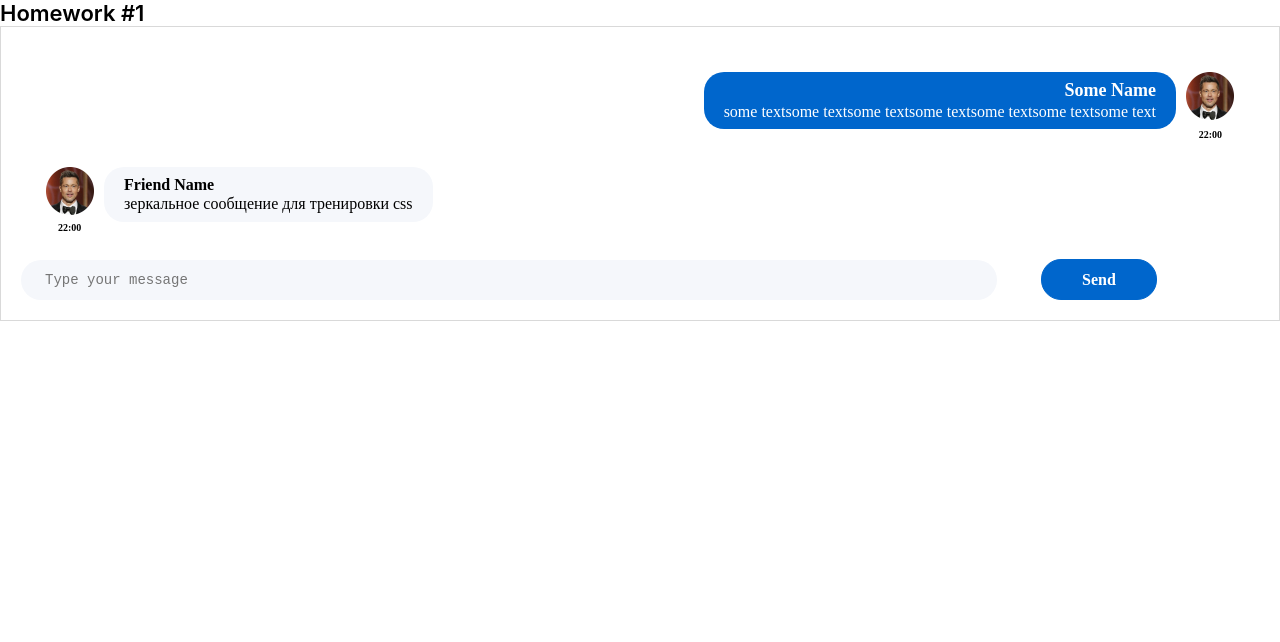
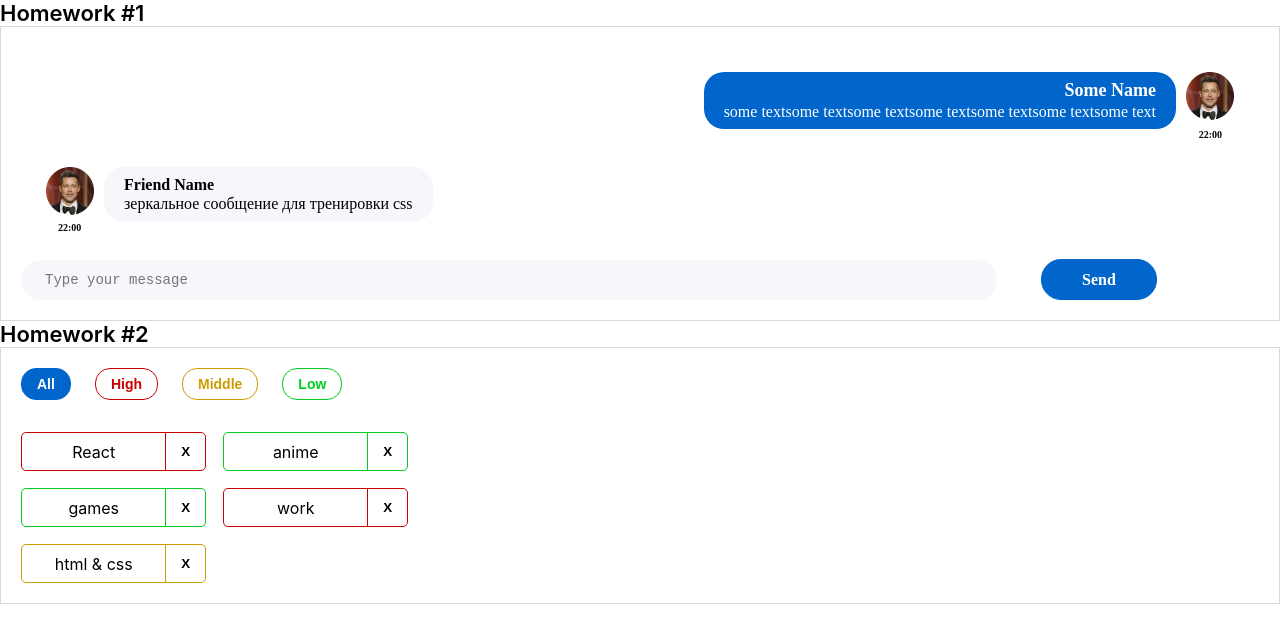
Before and after one commit to Dmitry-Poltaradnev/hws2, a React (Create React App) app: page / in a window 1280 px wide. Shown: the top 642 px of the page. Built offline with nearby package versions, Linux system fonts and the light colour scheme.

Commit message:
add: solve for hw2s2

```diff
--- a/src/s1-main/App.tsx
+++ b/src/s1-main/App.tsx
@@ -1,13 +1,14 @@
 import React from 'react'
 import s from './App.module.css'
 import HW1 from '../s2-homeworks/hw01/HW1'
+import HW2 from "../s2-homeworks/hw02/HW2";
 
 function App() {
     return (
         <div className={s.App}>
             <HW1/>
             {/*раскомментировать по ходу выполнения*/}
-            {/*<HW2/>*/}
+            <HW2/>
             {/*<HW3/>*/}
             {/*<HW4/>*/}
 
--- a/src/s2-homeworks/hw02/HW2.tsx
+++ b/src/s2-homeworks/hw02/HW2.tsx
@@ -5,7 +5,7 @@
 /*
 * 1 - описать типы AffairPriorityType, AffairType
 * 2 - указать нужный тип для defaultAffairs
-* 3 - дописать типы и логику функции filterAffairs и проверить её тестами
+* 3 - дописать типы и логику функции filterAffairs и проверить её тестами |||||
 * 4 - выполнить пункт 3 для функции deleteAffair
 * 5 - указать нужный тип в useState с affairs
 * 6 - дописать тип и логику функции deleteAffairCallback
@@ -17,16 +17,17 @@
 * */
 
 // types
-export type AffairPriorityType = any // need to fix any
+export type AffairPriorityType = 'high' | 'low' | 'middle'
+
 export type AffairType = {
-    _id: any // need to fix any
-    name: any // need to fix any
+    _id: number
+    name: string
     priority: AffairPriorityType
 }
 export type FilterType = 'all' | AffairPriorityType
 
 // constants
-const defaultAffairs: any = [ // need to fix any
+const defaultAffairs: AffairType[] = [ // need to fix any
     {_id: 1, name: 'React', priority: 'high'}, // студенты могут изменить содержимое name и количество элементов в массиве, ...priority не менять!
     {_id: 2, name: 'anime', priority: 'low'},
     {_id: 3, name: 'games', priority: 'low'},
@@ -35,23 +36,25 @@
 ]
 
 // pure helper functions
-export const filterAffairs = (affairs: any, filter: any): any => { // need to fix any
+export const filterAffairs = (affairs: AffairType[], filter: FilterType): any => { // need to fix any
+   if(filter === 'all')  return affairs // need to fix
+    return affairs.filter(el=> el.priority === filter)
 
+}
 
-    return affairs // need to fix
-}
-export const deleteAffair = (affairs: any, _id: any): any => { // need to fix any
-
-    return affairs // need to fix
+export const deleteAffair = (affairs: AffairType[], _id: number): AffairType[] => { // need to fix any
+    console.log(_id)
+   return  affairs.filter(el => el._id !== _id)
 }
 
 function HW2() {
-    const [affairs, setAffairs] = useState<any>(defaultAffairs) // need to fix any
+    const [affairs, setAffairs] = useState<AffairType[]>(defaultAffairs) // need to fix any
     const [filter, setFilter] = useState<FilterType>('all')
 
     const filteredAffairs = filterAffairs(affairs, filter)
-    const deleteAffairCallback = (_id: any) => { // need to fix any
-        // need to fix
+
+    const deleteAffairCallback = (_id: number) => { // need to fix any
+      setAffairs(deleteAffair(affairs,_id))
     }
 
     return (
--- a/src/s2-homeworks/hw02/affairs/Affairs.tsx
+++ b/src/s2-homeworks/hw02/affairs/Affairs.tsx
@@ -4,24 +4,24 @@
 import s from './Affairs.module.css'
 
 type AffairsPropsType = {
-    data: any // need to fix any
-    setFilter: any
-    deleteAffairCallback: any
+    data: AffairType[]
+    setFilter: (filter: FilterType) => void
+    deleteAffairCallback: (_id: number) => void
     filter: FilterType
 }
 
 function Affairs(props: AffairsPropsType) {
     const setAll = () => {
-        // need to fix
+       props.setFilter('all')
     }
     const setHigh = () => {
-        // need to fix
+        props.setFilter('high')
     }
     const setMiddle = () => {
-        // need to fix
+        props.setFilter('middle')
     }
     const setLow = () => {
-        // need to fix
+        props.setFilter('low')
     }
 
     const cnAll = s.button + ' ' + s.all + (props.filter === 'all' ? ' ' + s.active : '')
--- a/src/s2-homeworks/hw02/affairs/affair/Affair.tsx
+++ b/src/s2-homeworks/hw02/affairs/affair/Affair.tsx
@@ -6,12 +6,12 @@
 type AffairPropsType = {
     // key не нужно типизировать
     affair: AffairType
-    deleteAffairCallback: any // need to fix any
+    deleteAffairCallback: (_id: number ) => void
 }
 
 function Affair(props: AffairPropsType) {
-    const deleteCallback = () => {
-        // need to fix
+    const deleteCallback = (_id:number) => {
+        props.deleteAffairCallback(_id)
     }
 
     const nameClass = s.name + ' ' + s2[props.affair.priority]
@@ -25,7 +25,7 @@
         >
             <div id={'hw2-name-' + props.affair._id} className={nameClass}>
                 {/*создаёт студент*/}
-
+                 <p>{props.affair.name}</p>
                 {/**/}
             </div>
             <div id={'hw2-priority-' + props.affair._id} hidden>
@@ -36,6 +36,7 @@
                 id={'hw2-button-delete-' + props.affair._id}
                 className={buttonClass}
                 // need to fix
+                onClick={() => deleteCallback(props.affair._id)}
 
             >
                 {/*текст кнопки могут изменить студенты*/}
```
